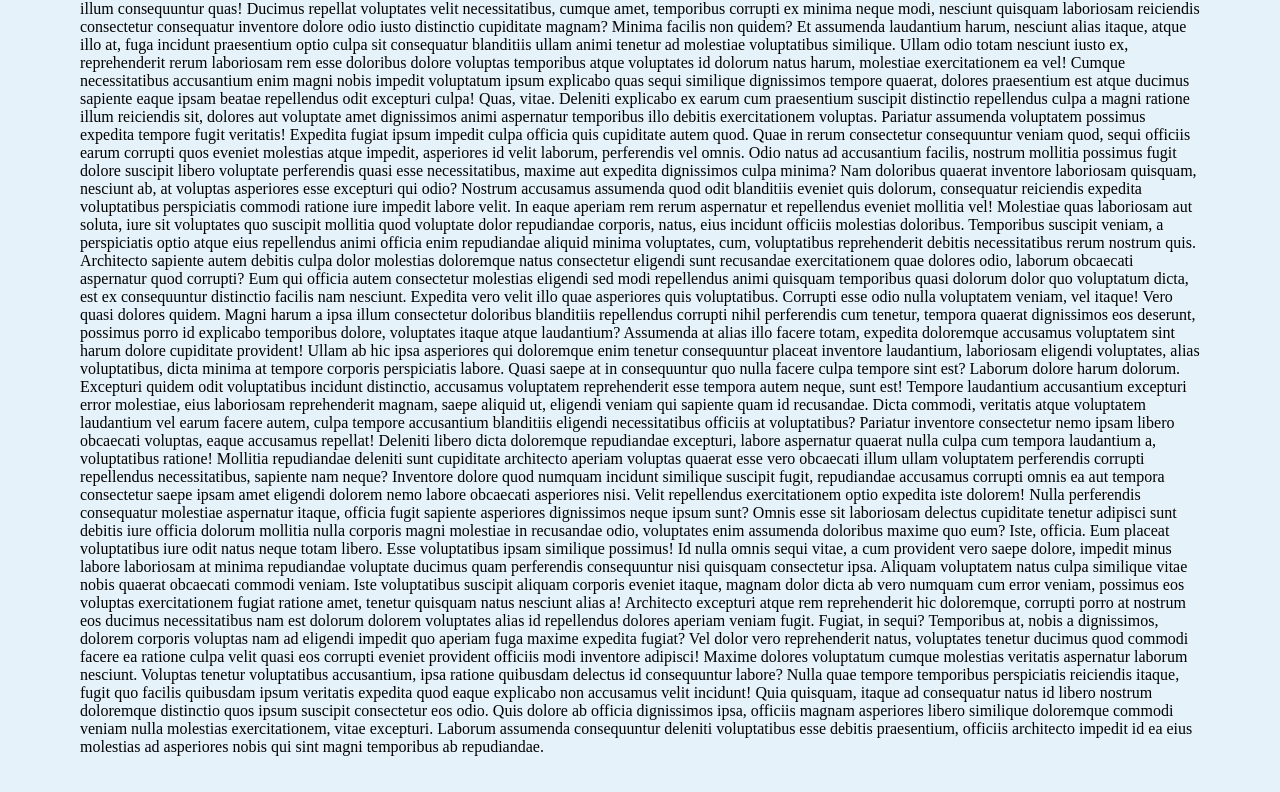
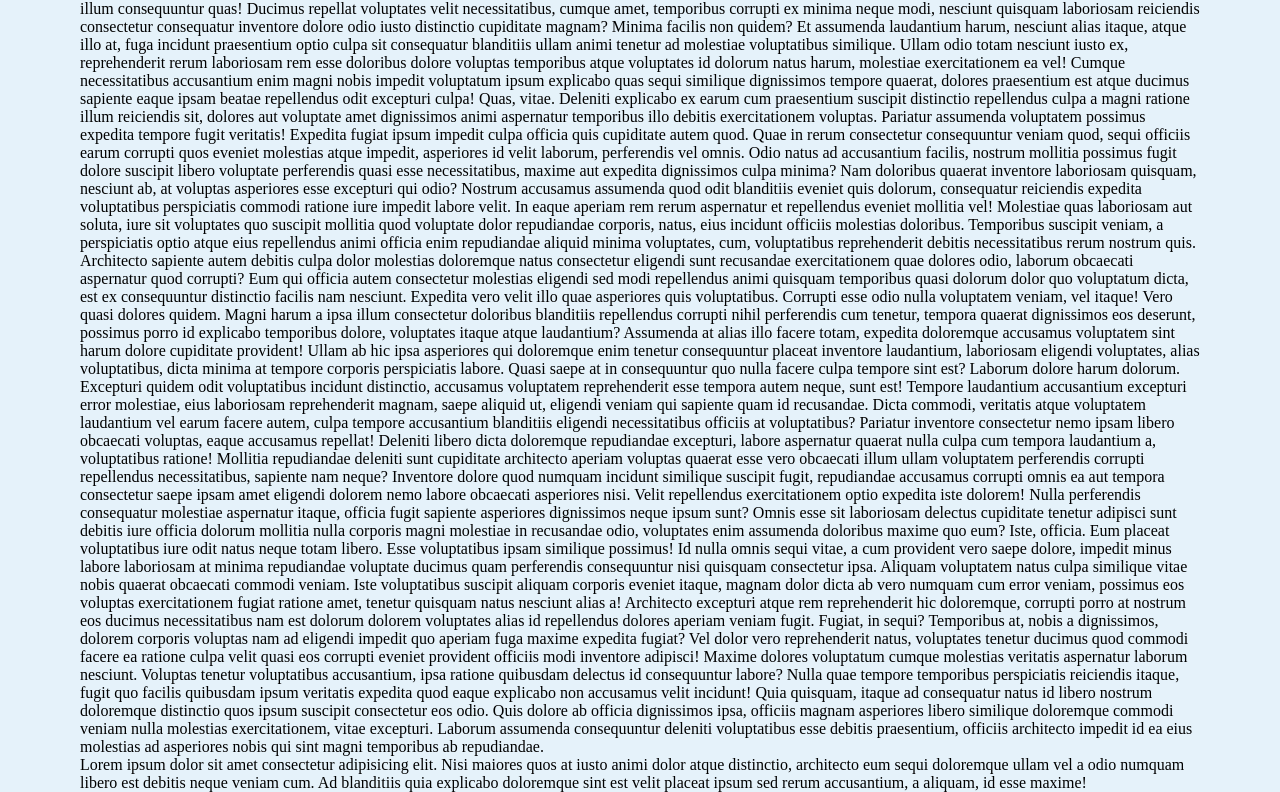
Before and after one commit to Shaxbozalss/lesson11, a plain HTML site: page index.html in a window 1280 px wide. Shown: the part 2224-3016 px from the top of the page. Before the commit the page ends 2980 px from the top, so only its background shows below. Drawn offline with Linux system fonts and the light colour scheme.

Commit message:
bilerplate

```diff
--- a/index.html
+++ b/index.html
@@ -232,7 +232,14 @@
             </div>
         </section>
 
-
+        <section>
+            <div class="container">
+                <p>Lorem ipsum dolor sit amet consectetur adipisicing elit. Nisi maiores quos at iusto animi dolor atque
+                    distinctio, architecto eum sequi doloremque ullam vel a odio numquam libero est debitis neque veniam
+                    cum. Ad blanditiis quia explicabo doloremque sint est velit placeat ipsum sed rerum accusantium, a
+                    aliquam, id esse maxime!</p>
+            </div>
+        </section>
     </main>
     <footer>
 
```
